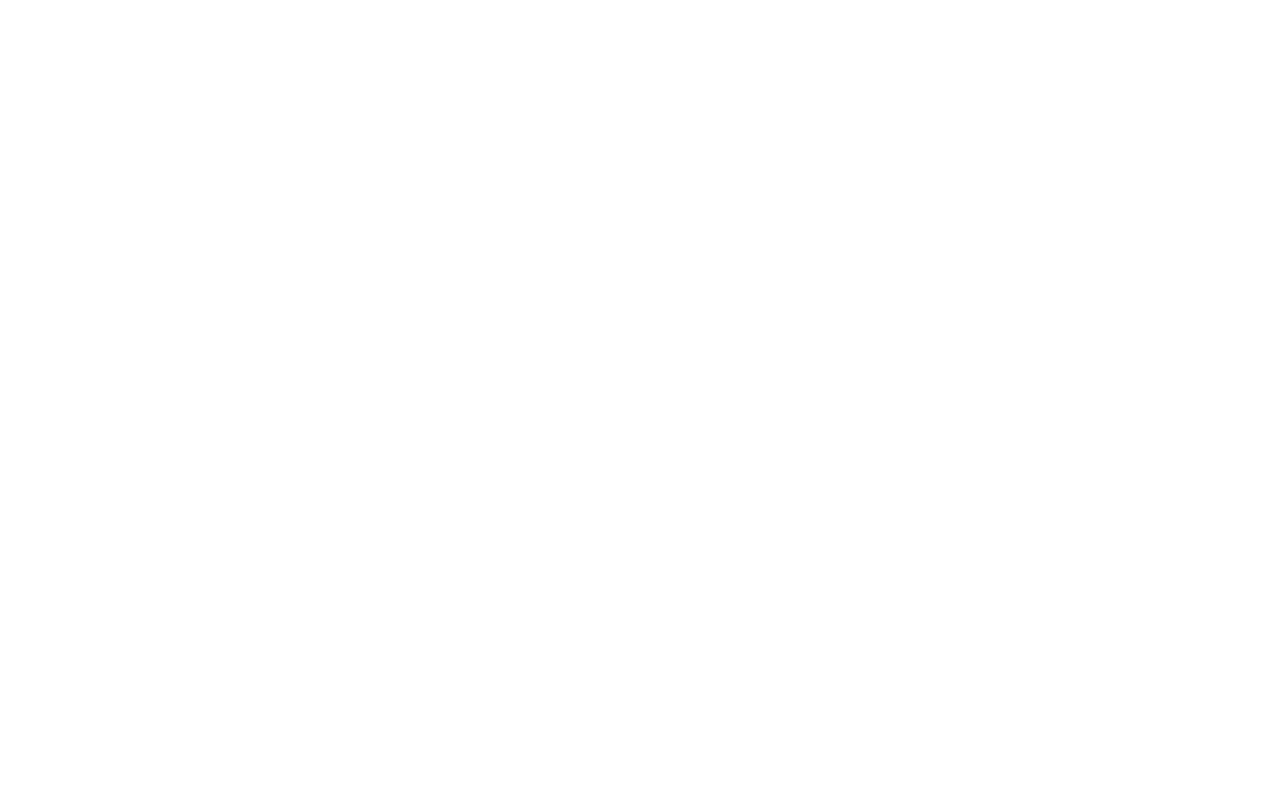
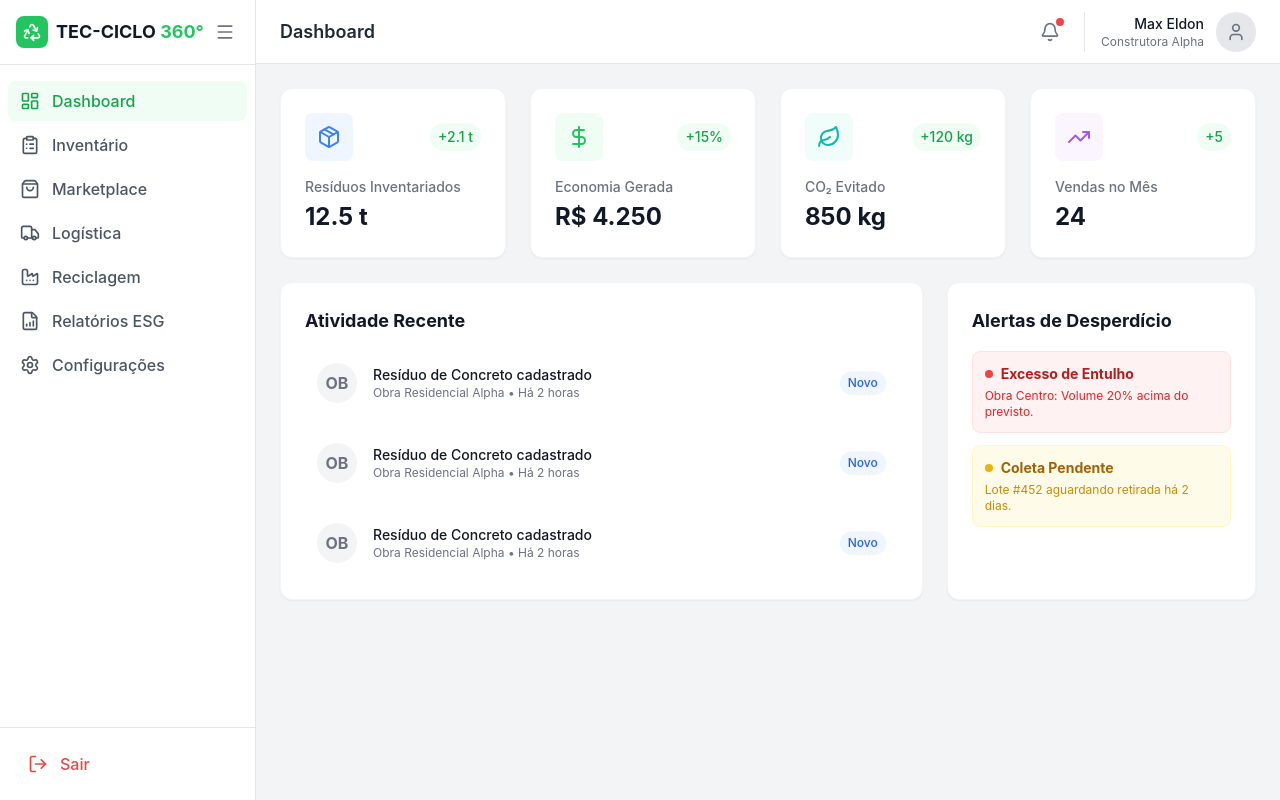
Before and after one commit to maxpowernet/hackathon-fieto, a React (Vite) app: page /hackathon-fieto/app in a window 1280 px wide. Before the commit this address had no page. Built offline with nearby package versions, Linux system fonts and the light colour scheme.

Commit message:
Update UI: Replace Upcycling with Reciclagem, improve card styles, update links and images

```diff
--- a/src/components/landing/Benefits.jsx
+++ b/src/components/landing/Benefits.jsx
@@ -64,7 +64,7 @@ const Benefits = () => {
                     {benefits.map((benefit, index) => (
                         <div
                             key={index}
-                            className="group relative p-8 lg:p-10 rounded-3xl bg-white/80 backdrop-blur-sm border-2 border-gray-100 hover:border-transparent hover:shadow-2xl transition-all duration-500 overflow-hidden"
+                            className="group relative p-8 lg:p-10 rounded-3xl bg-white/80 backdrop-blur-sm border-2 border-gray-100 hover:border-transparent shadow-[8px_8px_24px_rgba(0,0,0,0.08)] hover:shadow-2xl transition-all duration-500 overflow-hidden"
                             style={{ animationDelay: `${index * 100}ms` }}
                         >
                             {/* Gradient Background on Hover */}
--- a/src/components/landing/Hero.jsx
+++ b/src/components/landing/Hero.jsx
@@ -47,10 +47,13 @@ const Hero = () => {
                             Começar Agora
                             <ArrowRight className="group-hover:translate-x-1 transition-transform" />
                         </Link>
-                        <button className="w-full sm:w-auto bg-white/10 hover:bg-white/20 text-white backdrop-blur-sm border border-white/20 px-8 py-4 rounded-full font-bold text-lg transition-all flex items-center justify-center gap-2">
+                        <Link
+                            to="/app/inventory"
+                            className="w-full sm:w-auto bg-white/10 hover:bg-white/20 text-white backdrop-blur-sm border border-white/20 px-8 py-4 rounded-full font-bold text-lg transition-all flex items-center justify-center gap-2"
+                        >
                             <PlayCircle size={20} />
                             Conhecer a Solução
-                        </button>
+                        </Link>
                     </motion.div>
                 </div>
             </div>
--- a/src/components/landing/Solution.jsx
+++ b/src/components/landing/Solution.jsx
@@ -12,7 +12,7 @@ const Solution = () => {
         },
         {
             icon: <Recycle size={56} className="text-teal-500" />,
-            title: "Upcycling e Novos Materiais",
+            title: "Reciclagem e Novos Materiais",
             description: "Transformação dos resíduos em Ecocimento, areia reciclada, tijolos ecológicos e outros materiais regionais.",
             gradient: "from-teal-500 to-blue-500",
             bgGradient: "from-teal-50 to-blue-50"
@@ -50,7 +50,7 @@ const Solution = () => {
                     {solutions.map((item, index) => (
                         <div
                             key={index}
-                            className="group relative p-8 lg:p-10 rounded-3xl bg-white border-2 border-gray-100 hover:border-transparent hover:shadow-2xl transition-all duration-500 overflow-hidden"
+                            className="group relative p-8 lg:p-10 rounded-3xl bg-white border-2 border-gray-100 hover:border-transparent shadow-[8px_8px_24px_rgba(0,0,0,0.08)] hover:shadow-2xl transition-all duration-500 overflow-hidden"
                             style={{ animationDelay: `${index * 100}ms` }}
                         >
                             {/* Gradient Border on Hover */}
@@ -58,7 +58,7 @@ const Solution = () => {
                             <div className="absolute inset-[2px] bg-white rounded-3xl -z-10"></div>
 
                             {/* Icon Container */}
-                            <div className={`relative w-28 h-28 rounded-2xl bg-gradient-to-br ${item.bgGradient} flex items-center justify-center mb-8 group-hover:scale-110 group-hover:rotate-3 transition-all duration-500 shadow-lg`}>
+                            <div className={`relative w-28 h-28 mx-auto rounded-2xl bg-gradient-to-br ${item.bgGradient} flex items-center justify-center mb-8 group-hover:scale-110 group-hover:rotate-3 transition-all duration-500 shadow-lg`}>
                                 <div className="absolute inset-0 bg-gradient-to-br from-white/40 to-transparent rounded-2xl"></div>
                                 {item.icon}
                             </div>
--- a/src/components/layout/Footer.jsx
+++ b/src/components/layout/Footer.jsx
@@ -1,5 +1,5 @@
 import React from 'react';
-import { Recycle, Instagram, Linkedin, Facebook } from 'lucide-react';
+import { Recycle } from 'lucide-react';
 
 const Footer = () => {
     return (
@@ -14,11 +14,7 @@ const Footer = () => {
                         <p className="text-sm leading-relaxed mb-4">
                             Transformando resíduos em oportunidades para um futuro mais sustentável.
                         </p>
-                        <div className="flex gap-4">
-                            <a href="#" className="hover:text-eco-green-500 transition-colors"><Instagram size={20} /></a>
-                            <a href="#" className="hover:text-eco-green-500 transition-colors"><Linkedin size={20} /></a>
-                            <a href="#" className="hover:text-eco-green-500 transition-colors"><Facebook size={20} /></a>
-                        </div>
+
                     </div>
 
                     <div>
--- a/src/layouts/DashboardLayout.jsx
+++ b/src/layouts/DashboardLayout.jsx
@@ -11,7 +11,8 @@ import {
     LogOut,
     Menu,
     Bell,
-    User
+    User,
+    Recycle
 } from 'lucide-react';
 
 const DashboardLayout = () => {
@@ -23,7 +24,7 @@ const DashboardLayout = () => {
         { name: 'Inventário', icon: <ClipboardList size={20} />, path: '/app/inventory' },
         { name: 'Marketplace', icon: <ShoppingBag size={20} />, path: '/app/marketplace' },
         { name: 'Logística', icon: <Truck size={20} />, path: '/app/logistics' },
-        { name: 'Upcycling', icon: <Factory size={20} />, path: '/app/upcycling' },
+        { name: 'Reciclagem', icon: <Factory size={20} />, path: '/app/upcycling' },
         { name: 'Relatórios ESG', icon: <FileBarChart size={20} />, path: '/app/reports' },
         { name: 'Configurações', icon: <Settings size={20} />, path: '/app/settings' },
     ];
@@ -37,9 +38,20 @@ const DashboardLayout = () => {
             >
                 <div className="p-4 border-b border-gray-200 flex items-center justify-between">
                     {isSidebarOpen ? (
-                        <span className="text-xl font-bold text-gray-900">TEC-CICLO</span>
+                        <Link to="/" className="flex items-center gap-2 group">
+                            <div className="bg-eco-green-500 p-1.5 rounded-lg text-white group-hover:bg-eco-green-600 transition-colors">
+                                <Recycle size={20} />
+                            </div>
+                            <span className="text-lg font-bold text-gray-900">
+                                TEC-CICLO <span className="text-eco-green-500">360°</span>
+                            </span>
+                        </Link>
                     ) : (
-                        <span className="text-xl font-bold text-eco-green-500 mx-auto">TC</span>
+                        <Link to="/" className="flex justify-center w-full">
+                            <div className="bg-eco-green-500 p-1.5 rounded-lg text-white hover:bg-eco-green-600 transition-colors">
+                                <Recycle size={20} />
+                            </div>
+                        </Link>
                     )}
                     <button onClick={() => setIsSidebarOpen(!isSidebarOpen)} className="p-1 hover:bg-gray-100 rounded-lg">
                         <Menu size={20} className="text-gray-500" />
@@ -53,8 +65,8 @@ const DashboardLayout = () => {
                                 <Link
                                     to={item.path}
                                     className={`flex items-center gap-3 px-3 py-2 rounded-lg transition-colors ${location.pathname === item.path
-                                            ? 'bg-eco-green-50 text-eco-green-600'
-                                            : 'text-gray-600 hover:bg-gray-50 hover:text-gray-900'
+                                        ? 'bg-eco-green-50 text-eco-green-600'
+                                        : 'text-gray-600 hover:bg-gray-50 hover:text-gray-900'
                                         }`}
                                 >
                                     {item.icon}
--- a/src/main.jsx
+++ b/src/main.jsx
@@ -6,7 +6,7 @@ import './index.css'
 
 ReactDOM.createRoot(document.getElementById('root')).render(
   <React.StrictMode>
-    <BrowserRouter>
+    <BrowserRouter basename="/hackathon-fieto">
       <App />
     </BrowserRouter>
   </React.StrictMode>,
--- a/src/pages/dashboard/Inventory.jsx
+++ b/src/pages/dashboard/Inventory.jsx
@@ -3,7 +3,7 @@ import { Plus, Search, Filter, MoreVertical, AlertCircle } from 'lucide-react';
 
 const Inventory = () => {
     const items = [
-        { id: 1, name: 'Resíduo de Concreto', type: 'Classe A', quantity: '5.2 t', status: 'Disponível', date: '22/11/2025', image: 'https://images.unsplash.com/photo-1518709766631-a6a7f45921c3?q=80&w=200&auto=format&fit=crop' },
+        { id: 1, name: 'Resíduo de Concreto', type: 'Classe A', quantity: '5.2 t', status: 'Disponível', date: '22/11/2025', image: 'https://encrypted-tbn0.gstatic.com/images?q=tbn:ANd9GcTD9oRCJ5ZRSjDhD59cL3zPibY8XpG9zGQxPA&s' },
         { id: 2, name: 'Restos de Madeira', type: 'Classe B', quantity: '1.8 t', status: 'Vendido', date: '21/11/2025', image: 'https://images.unsplash.com/photo-1589939705384-5185137a7f0f?q=80&w=200&auto=format&fit=crop' },
         { id: 3, name: 'Tijolos Quebrados', type: 'Classe A', quantity: '3.5 t', status: 'Aguardando Coleta', date: '20/11/2025', image: 'https://images.unsplash.com/photo-1590076215667-875d4ef2d7ee?q=80&w=200&auto=format&fit=crop' },
         { id: 4, name: 'Sobras de Tubulação', type: 'Classe B', quantity: '0.5 t', status: 'Disponível', date: '19/11/2025', image: 'https://images.unsplash.com/photo-1605600659908-0ef719419d41?q=80&w=200&auto=format&fit=crop' },
--- a/src/pages/dashboard/Upcycling.jsx
+++ b/src/pages/dashboard/Upcycling.jsx
@@ -5,7 +5,7 @@ const Upcycling = () => {
     return (
         <div>
             <div className="mb-8">
-                <h1 className="text-2xl font-bold text-gray-900">Indústria & Upcycling</h1>
+                <h1 className="text-2xl font-bold text-gray-900">Indústria & Reciclagem</h1>
                 <p className="text-gray-600">Transformação de resíduos em novos produtos.</p>
             </div>
 
```
